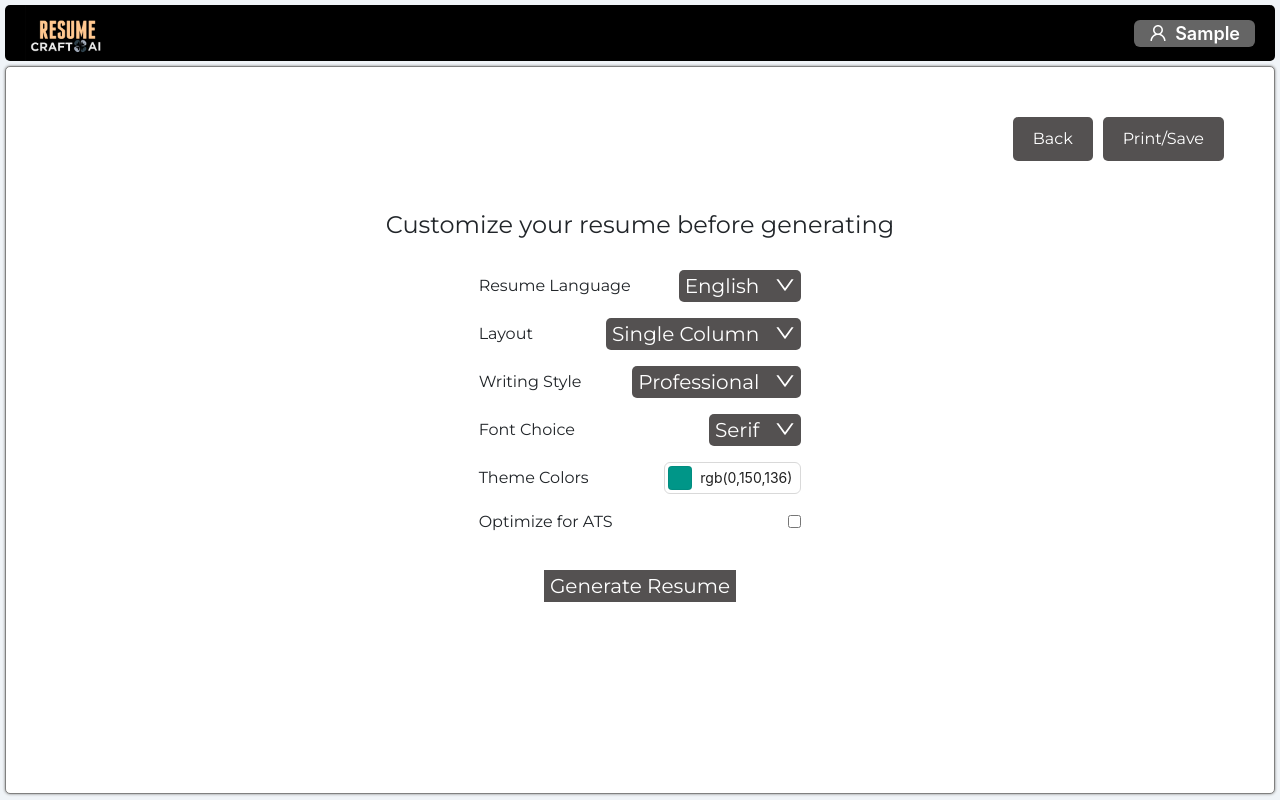
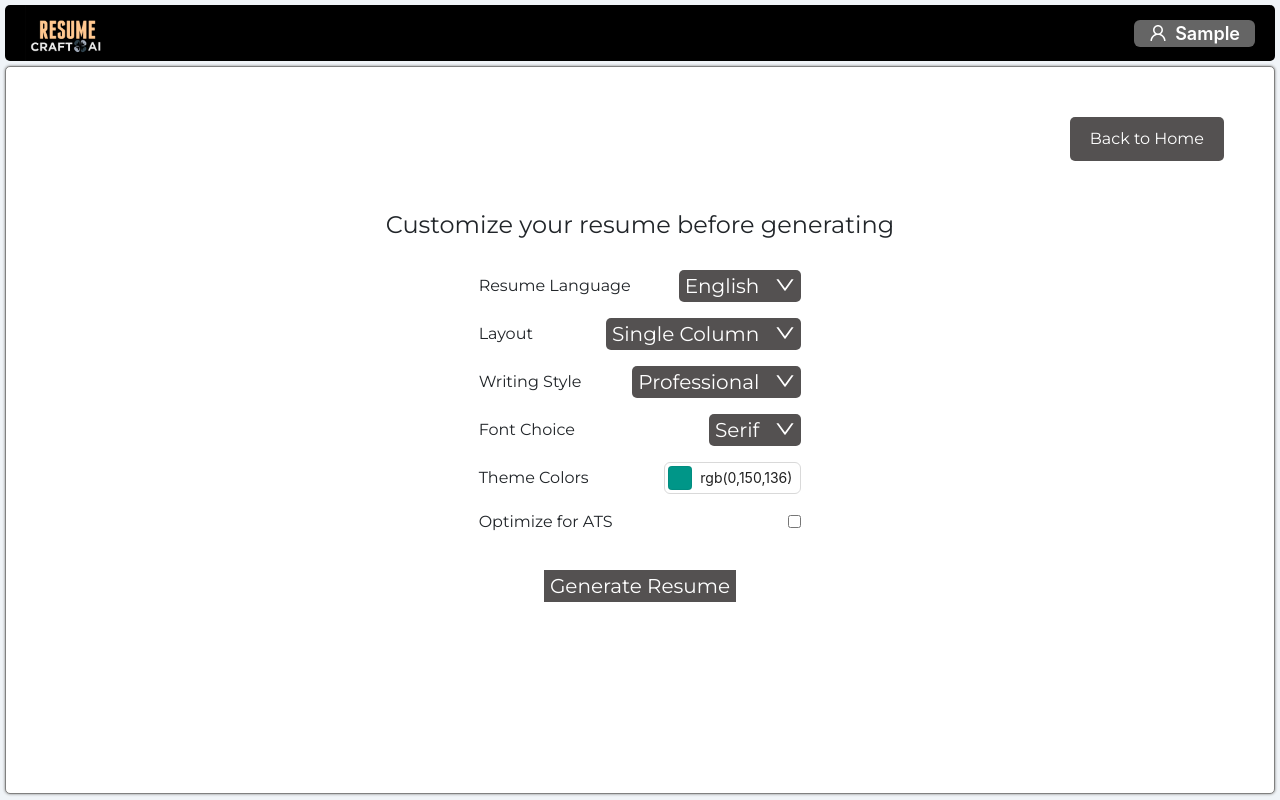
Before and after one commit to thomastepi/resume-craft, a React (Create React App) app: page /templates/1 in a window 1280 px wide. Built offline with nearby package versions, Linux system fonts and the light colour scheme; sample sign-in values are in the browser's storage.

Commit message:
update template btn text

```diff
--- a/src/pages/templates/index.js
+++ b/src/pages/templates/index.js
@@ -36,7 +36,7 @@ const Templates = () => {
   return (
     <DefaultLayout>
       <div className="button-container">
-        {params.id === "3" && generatedHTML && (
+        {params.id === "1" && generatedHTML && (
           <button className="action-btn" onClick={() => setGeneratedHTML(null)}>
             Regenerate
           </button>
@@ -48,14 +48,14 @@ const Templates = () => {
             navigate("/home");
           }}
         >
-          Back
+          {params.id === "1" ? "Back to Home" : "Back"}
         </button>
-        {params.id === "3" && generatedHTML && (
+        {params.id === "1" && generatedHTML && (
           <button className="action-btn" onClick={handlePrint}>
             Print/Save
           </button>
         )}
-        {params.id === "1" || params.id === "2" ? (
+        {params.id === "2" || params.id === "3" ? (
           <button className="action-btn" onClick={handlePrint}>
             Print/Save
           </button>
```
